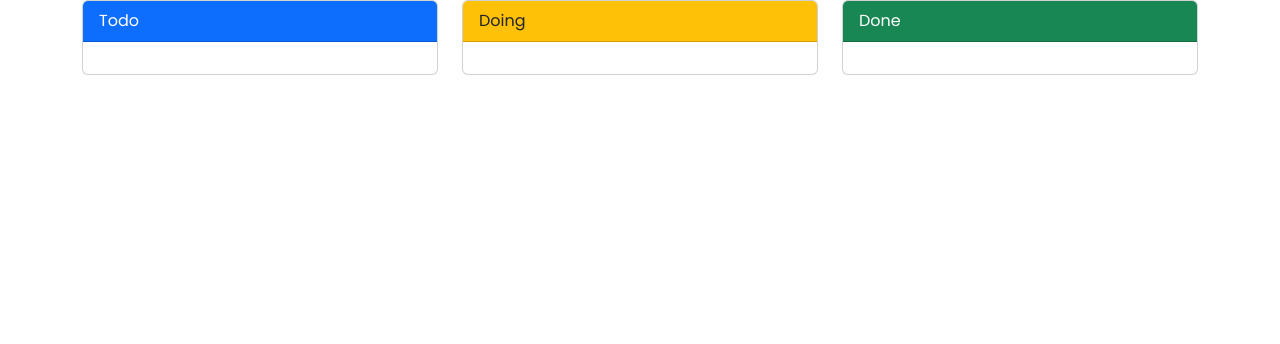
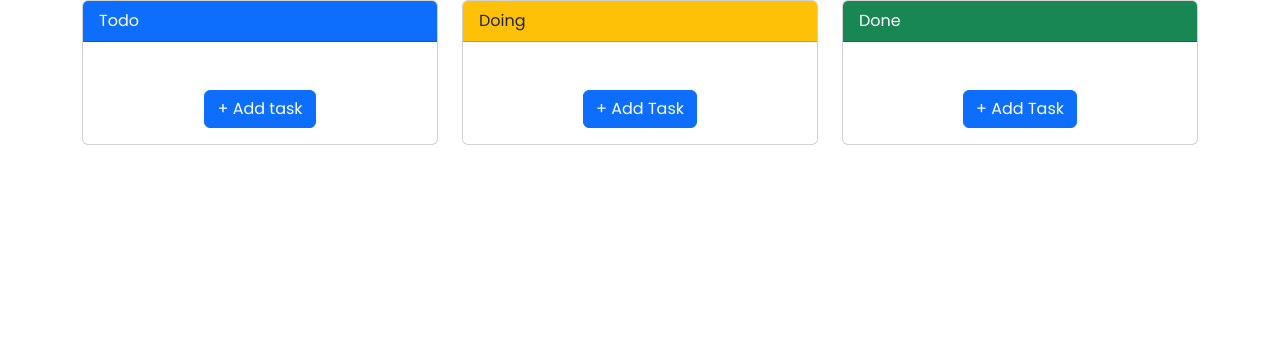
Before and after one commit to SagidanovBakhtiyar/productivitizer, a Flask app: page /kanban in a window 1280 px wide. Shown: the part 156-500 px from the top of the page. Run offline with Flask 3, Linux system fonts and the light colour scheme; the visitor is signed in with stand-in values (Sample User, id 1); data comes from the database, SQL or seed files in the repository.

Commit message:
kanban requests & kanban ui js implementation p2

```diff
--- a/productivitizer/static/js/kanban/kanban_ui.js
+++ b/productivitizer/static/js/kanban/kanban_ui.js
@@ -41,3 +41,6 @@ function updateUITasks(tasks) {
 
 // Schedule fetching tasks at regular intervals (e.g., every 5 seconds)
 setInterval(fetchAndRenderTasks, 5000);
+
+
+// create task ui
--- a/productivitizer/templates/base.html
+++ b/productivitizer/templates/base.html
@@ -27,7 +27,7 @@
               <div class="collapse navbar-collapse" id="navbarNavAltMarkup">
                 <div class="navbar-nav">
                     <a class="nav-link {% if 'pomodoro' in request.path %}active{% endif %}" href="{{ url_for('pomodoro.pomodoro') }}">Pomodoro</a>
-                    <a class="nav-link {% if 'kanban' in request.path %}active{% endif %}" href="{{ url_for('kanban.read_task') }}">Kanban</a>
+                    <a class="nav-link {% if 'kanban' in request.path %}active{% endif %}" href="{{ url_for('kanban.kanban') }}">Kanban</a>
                     <a class="nav-link {% if 'finance' in request.path %}active{% endif %}" href="#">Finance Tracker</a>
                 </div>
                 <div class="navbar-nav ms-auto">
--- a/productivitizer/templates/index.html
+++ b/productivitizer/templates/index.html
@@ -14,7 +14,7 @@
     <div class="homepage-navigation">
         <div class="d-grid">
             <a class="custom" href="{{ url_for('pomodoro.pomodoro') }}">Pomodoro</a>
-            <a class="custom" href="{{ url_for('kanban.read_task') }}">Kanban</a>
+            <a class="custom" href="{{ url_for('kanban.kanban') }}">Kanban</a>
             <a class="custom">Finance</a>
         </div>
     </div>
--- a/productivitizer/templates/kanban/kanban.html
+++ b/productivitizer/templates/kanban/kanban.html
@@ -17,7 +17,22 @@
             <div class="card">
                 <div class="card-header bg-primary text-white">Todo</div>
                 <div class="card-body" id="taskTodo">
+                    <!-- Todo tasks -->
                 </div>
+                <div class="card-body dropdown mx-auto">
+                    <button type="button" class="btn btn-primary" data-bs-toggle="dropdown" aria-expanded="false" data-bs-auto-close="outside">
+                      + Add task
+                    </button>
+                    <form class="dropdown-menu p-3">
+                      <div class="mb-2">
+                        <input type="text" class="form-control" id="taskTitle" placeholder="Task Title">
+                      </div>
+                      <div class="mb-2">
+                        <input type="text" class="form-control" id="taskDescription" placeholder="Description">
+                      </div>
+                      <button type="submit" class="btn btn-primary">Create task</button>
+                    </form>
+                  </div>
             </div>
         </div>
 
@@ -26,6 +41,10 @@
             <div class="card">
                 <div class="card-header bg-warning">Doing</div>
                 <div class="card-body" id="taskDoing">
+                    <!-- Doing tasks -->
+                </div>
+                <div class="card-body mx-auto" id="addTaskToDo">
+                    <button class="btn btn-primary">+ Add Task</button>
                 </div>
             </div>
         </div>
@@ -35,6 +54,10 @@
             <div class="card">
                 <div class="card-header bg-success text-white">Done</div>
                 <div class="card-body" id="taskDone">
+                    <!-- Done tasks -->
+                </div>
+                <div class="card-body mx-auto" id="addTaskToDo">
+                    <button class="btn btn-primary">+ Add Task</button>
                 </div>
             </div>
         </div>
```
